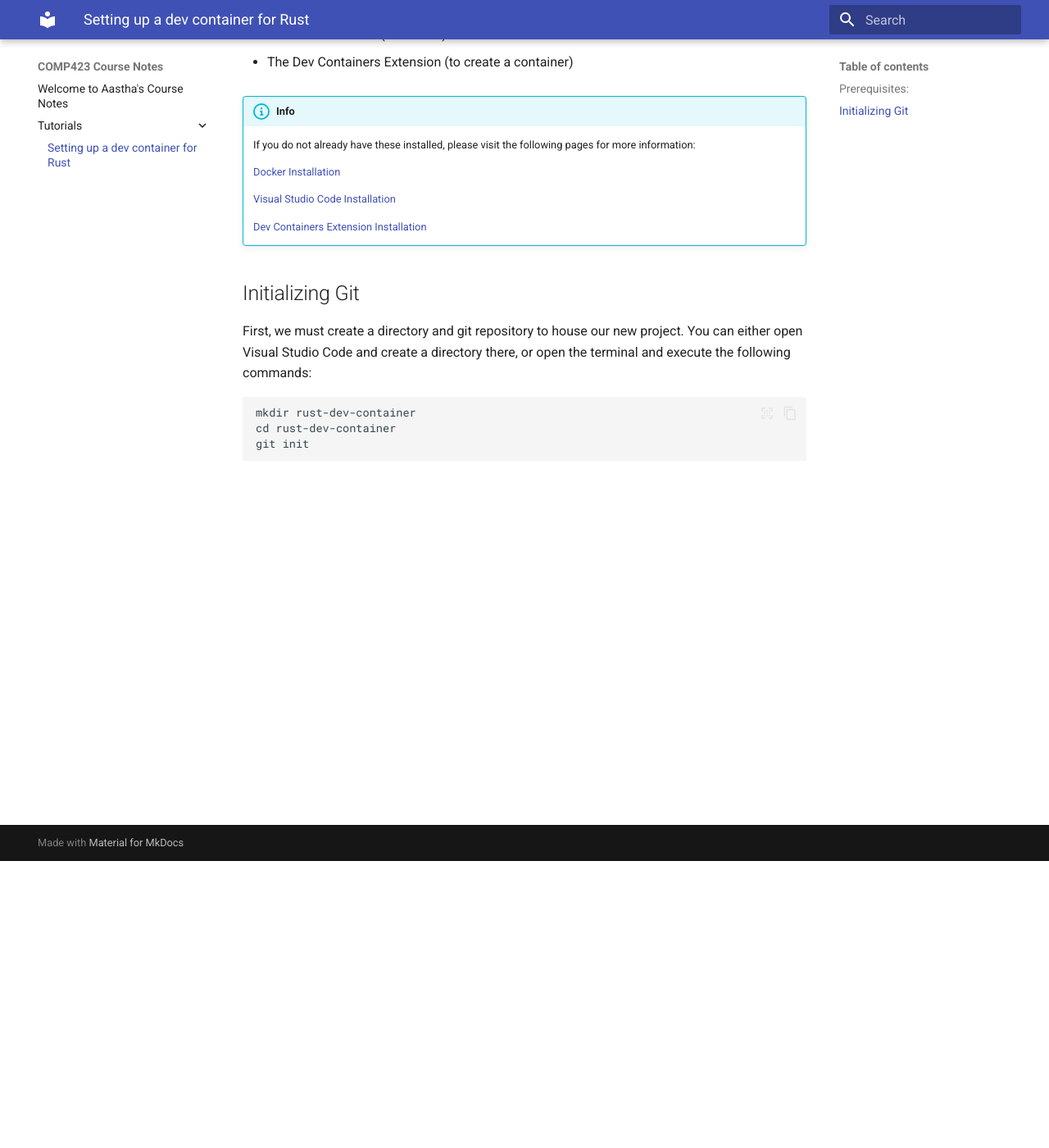
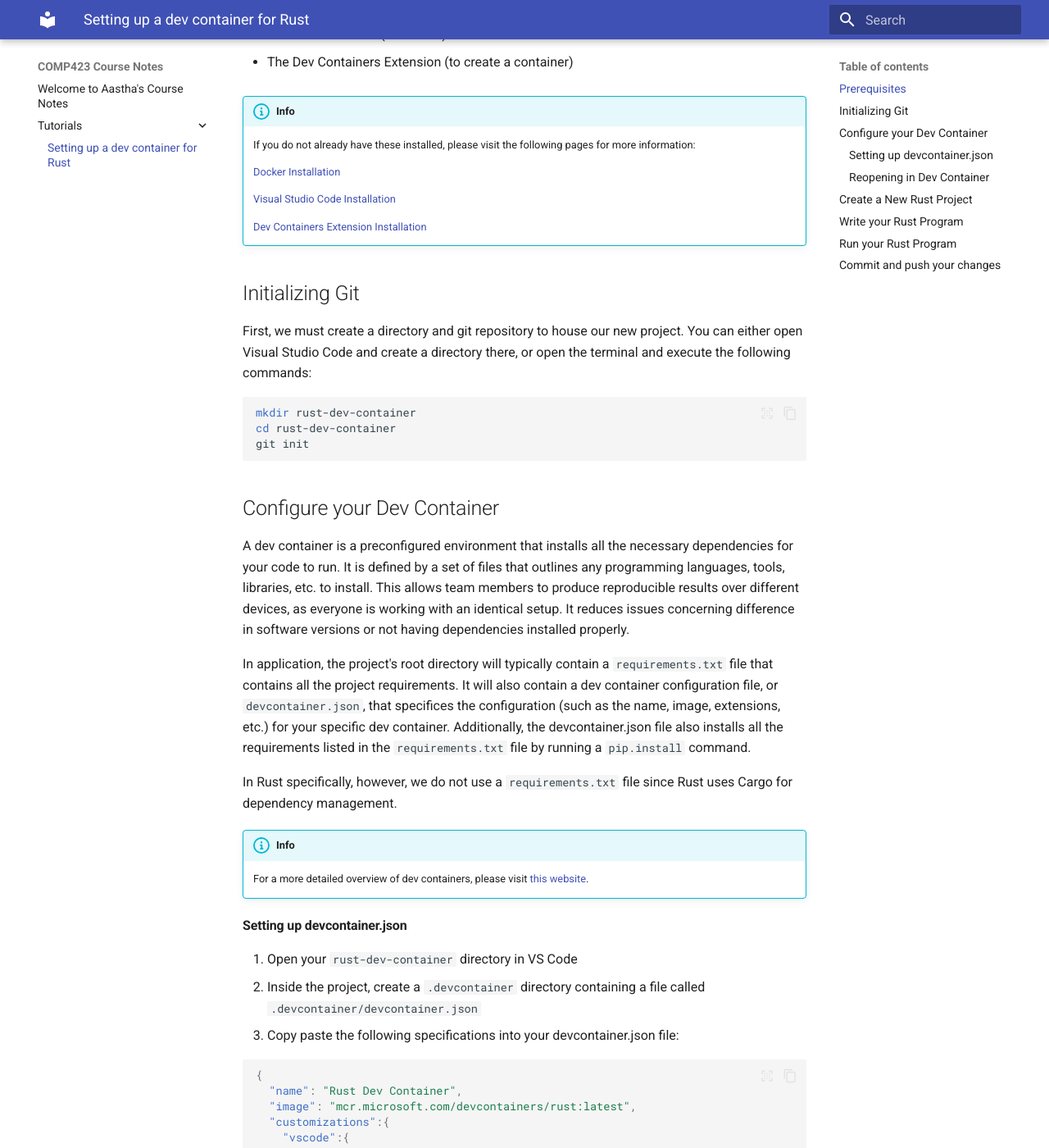
Before and after one commit to aasthasharm/comp423-course-notes, an MkDocs documentation site: the page built from docs/tutorials/rust-setup.md, in a window 1280 px wide and 1400 px high, scrolled down 350 px. Shown: the whole window at 82% size. Built offline with MkDocs 1.6.1 and Material for MkDocs 9.7.7, drawn with Linux system fonts in a browser that asks for light colours; some of the changed text lies outside the part shown.

Commit message:
Tutorial setup finished.

````diff
--- a/docs/tutorials/rust-setup.md
+++ b/docs/tutorials/rust-setup.md
@@ -1,7 +1,7 @@
 # Setting up a dev container for Rust
 
 Primary author: [Aastha Sharma](https://github.com/aasthasharm)
-## Prerequisites:
+## Prerequisites
 To be able to set up a dev container, we must first ensure we have the following installed:
 
 * Docker (for running containers)
@@ -23,8 +23,112 @@
 ## Initializing Git
 First, we must create a directory and git repository to house our new project. You can either open Visual Studio Code and create a directory there, or open the terminal and execute the following commands:
 
-```
+``` batch
 mkdir rust-dev-container
 cd rust-dev-container
 git init
 ```
+
+## Configure your Dev Container
+
+A dev container is a preconfigured environment that installs all the necessary dependencies for your code to run. It is defined by a set of files that outlines any programming languages, tools, libraries, etc. to install. This allows team members to produce reproducible results over different devices, as everyone is working with an identical setup. It reduces issues concerning difference in software versions or not having dependencies installed properly.
+
+In application, the project's root directory will typically contain a `#! requirements.txt` file that contains all the project requirements. It will also contain a dev container configuration file, or `#! devcontainer.json`, that specifices the configuration (such as the name, image, extensions, etc.) for your specific dev container. Additionally, the devcontainer.json file also installs all the requirements listed in the `#! requirements.txt` file by running a `#! pip.install` command.
+
+In Rust specifically, however, we do not use a  `#! requirements.txt` file since Rust uses Cargo for dependency management.
+
+
+!!! info
+
+    For a more detailed overview of dev containers, please visit [this website](https://comp423-25s.github.io/resources/MkDocs/tutorial/#part-2-setting-up-the-development-environment).
+
+#### Setting up devcontainer.json
+1. Open your `#! rust-dev-container` directory in VS Code
+2. Inside the project, create a `.devcontainer` directory containing a file called `.devcontainer/devcontainer.json`
+3. Copy paste the following specifications into your devcontainer.json file:
+
+``` json
+{
+  "name": "Rust Dev Container",
+  "image": "mcr.microsoft.com/devcontainers/rust:latest",
+  "customizations":{
+    "vscode":{
+        "settings":{},
+        "extensions": ["rust-lang.rust-analyzer"]
+    }
+  }
+  "postCreateCommand": "rustc --version"
+
+}
+
+```
+
+!!! info
+
+    This is a more detailed description of what the devcontainer configuration file contents mean:
+
+    `name`: A name for your dev container
+
+    `image`: The docker image to use
+
+    `customizations`: Adds useful configurations to VS Code, such as necessary extensions. In our case, we need the rust-analyzer extension.
+
+    `postCreateCommand`: A command to run after the container is created. We are running rustc --version to confirm we have a recent version of rust installed.
+
+
+#### Reopening in Dev Container
+
+Next, reopen the project in a container by pressing `Ctrl+Shift+P` or `Cmd+Shift+P` and typing "Dev Containers: Reopen in Container".
+
+Running `rustc --version` in the terminal once you are in the container will verify your Rust installation.
+
+(Source: COMP 423 MkDocs Tutorial)
+
+## Create a New Rust Project
+
+Navigate to your project's root directory, and enter the following in the terminal:
+
+``` shell
+cargo new hello-comp423 --vcs none
+cd hello-comp423
+
+```
+
+This creates and navigates to a new rust project inside your project directory titled "hello-comp423".
+The `--vcs none` flag ensures it does not create a git repository at the same time, as one already exists for this project.
+
+## Write your Rust Program
+
+Navigate to src/main.rs and add the following code:
+
+``` rust
+fn main() {
+    println!("Hello COMP 423");
+}
+```
+
+## Run your Rust Program
+
+In the terminal, run `cargo build` to compile the program.
+
+!!! warning
+
+    This command only compiles the code; it doesn't execute it, similar to gcc in COMP 211.
+
+This will create an executable file inside target/debug/. You can run it using the following line `./target/debug/hello-comp423`.
+
+Alternatively, for both compiling and executing in one step, we can use `cargo run`. This combines both of the above instructions (`cargo build` and `./target/debug/hello-comp423`).
+
+While `cargo build` allows you to compile then execute afterwards, `cargo run` compiles then executes immediately.
+
+## Commit and push your changes
+
+The final step is to push all of your changes in this project to your git repository.
+
+start by staging all of your changes using `git add -A`. Next you can commit them using `git commit -m <commit-message-here>`. Lastly, you can push using `git push`.
+
+
+
+
+
+Thank you so much for reading this tutorial on how to run a basic Rust program in a dev container! Happy coding!
````
